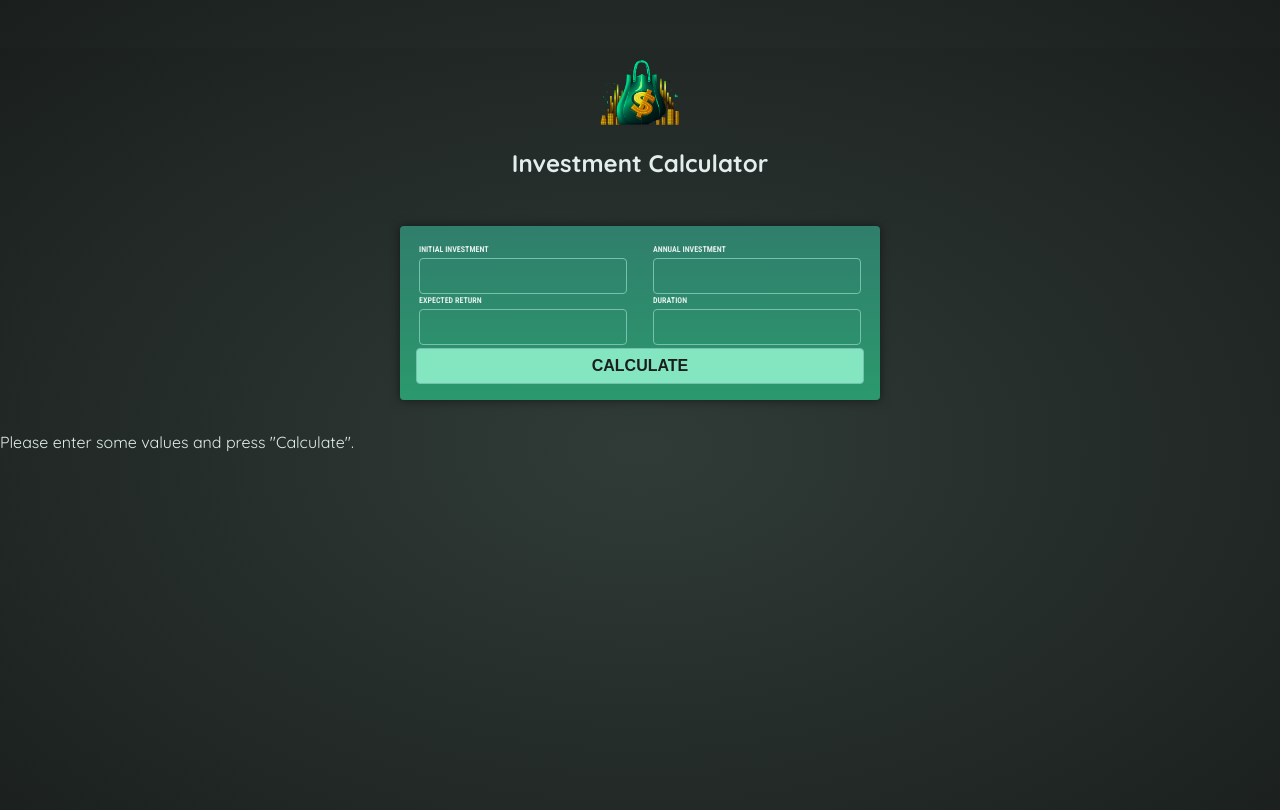
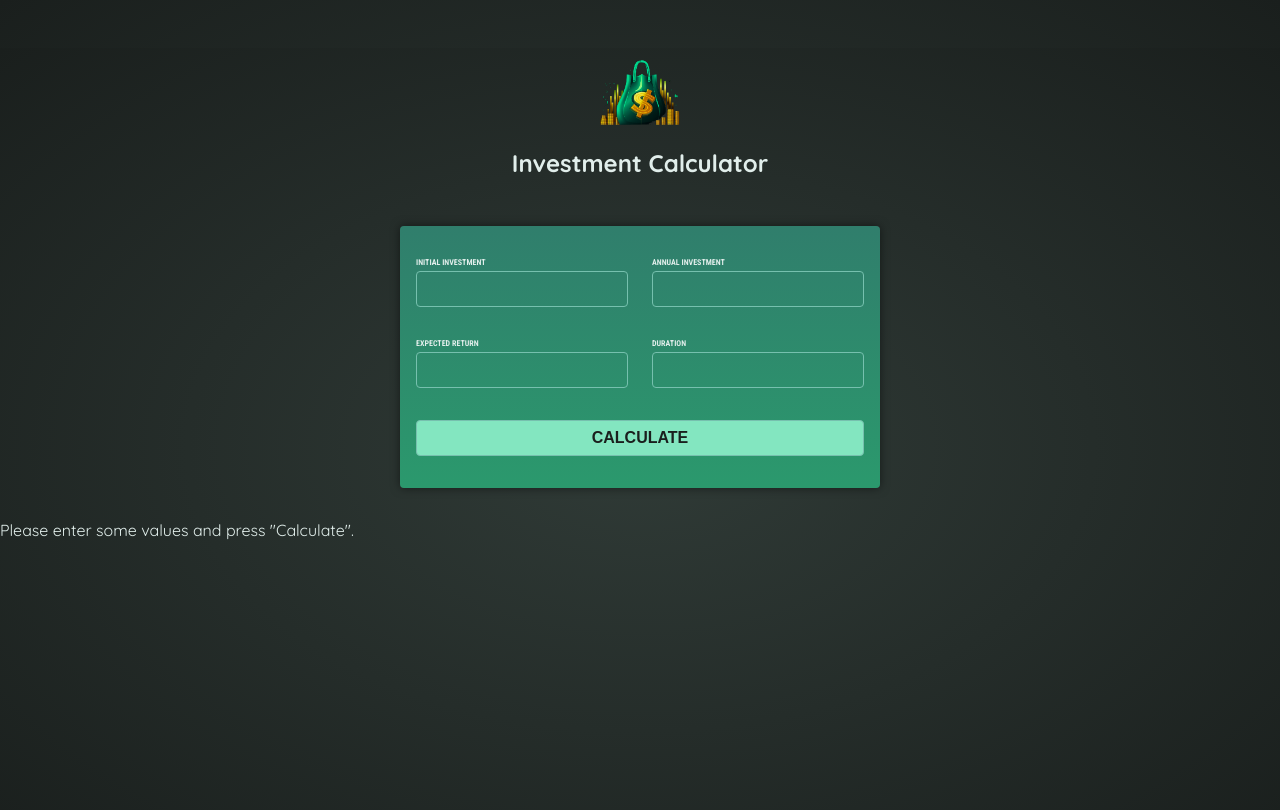
Before and after one commit to RobertMcIsaac/investment-calculator, an Angular app: page / in a window 1280 px wide. Shown: the top 810 px of the page. Built offline with nearby package versions, Linux system fonts and the light colour scheme.

Commit message:
fix: update layut of user input template

```diff
--- a/src/app/user-input/user-input.component.html
+++ b/src/app/user-input/user-input.component.html
@@ -1,8 +1,6 @@
 <form (ngSubmit)="onSubmit()">
-  <table>
-    <tbody>
-      <tr class="input-group">
-        <td>
+  <div class="input-group">
+    <p>
       <label for="initialInvestment">INITIAL INVESTMENT</label>
       <input
         type="text"
@@ -11,9 +9,9 @@
         value="0"
         [(ngModel)]="initialInvestment"
       />
-        </td>
+    </p>
 
-        <td>
+    <p>
       <label for="annualInvestment">ANNUAL INVESTMENT</label>
       <input
         type="text"
@@ -22,11 +20,11 @@
         value="0"
         [(ngModel)]="annualInvestment"
       />
-        </td>
-      </tr>
+    </p>
+  </div>
 
-      <tr class="input-group">
-        <td>
+  <div class="input-group">
+    <p>
       <label for="expectedReturn">EXPECTED RETURN</label>
       <input
         type="text"
@@ -35,9 +33,9 @@
         value="0"
         [(ngModel)]="expectedReturn"
       />
-        </td>
+    </p>
 
-        <td>
+    <p>
       <label for="duration">DURATION</label>
       <input
         type="text"
@@ -46,12 +44,10 @@
         value="0"
         [(ngModel)]="duration"
       />
-        </td>
-      </tr>
-    </tbody>
-  </table>
+    </p>
+  </div>
 
+  <p>
     <button type="submit">CALCULATE</button>
+  </p>
 </form>
-
-<!-- initial investment  -->
```
Lines whose indentation alone changed are shown as unchanged.
